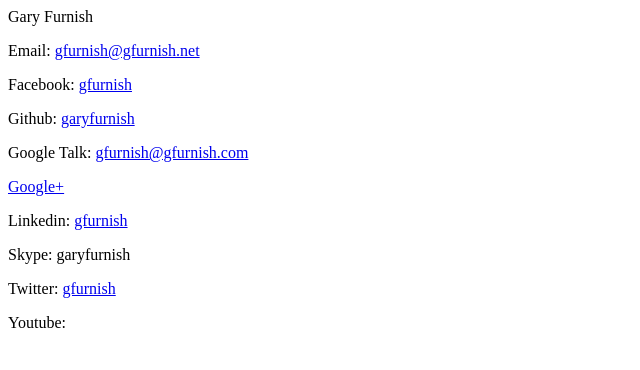
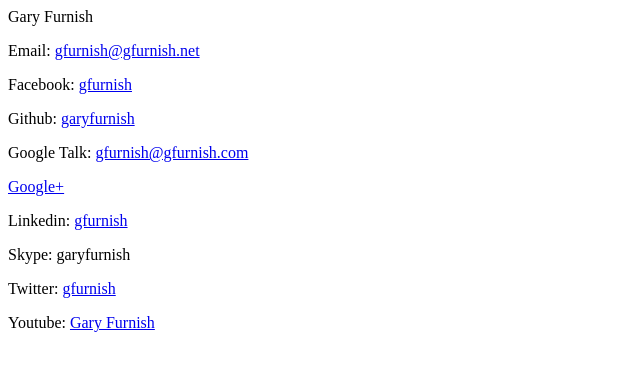
Before and after one commit to garyfurnish/garyfurnish.github.io, a plain HTML site: page index.html in a window 1280 px wide. Shown: the whole page, without its empty margins (0-640 px from the left). Drawn offline with Linux system fonts and the light colour scheme.

Commit message:
Add youtube

```diff
--- a/index.html
+++ b/index.html
@@ -19,4 +19,4 @@ document.write("<a href='" + "mail" + "to:" + username + "@" + hostname + "'>" +
 Linkedin: <a href="https://www.linkedin.com/in/gfurnish">gfurnish</a><p>
 Skype: garyfurnish<p>
 Twitter: <a href="https://www.twitter.com/gfurnish">gfurnish</a><p>
-Youtube: <a href="https://www.youtube.com/channel/UCKoOdVOscCxMXYBjfRNJftQ">
+Youtube: <a href="https://www.youtube.com/channel/UCKoOdVOscCxMXYBjfRNJftQ">Gary Furnish</a>
```
